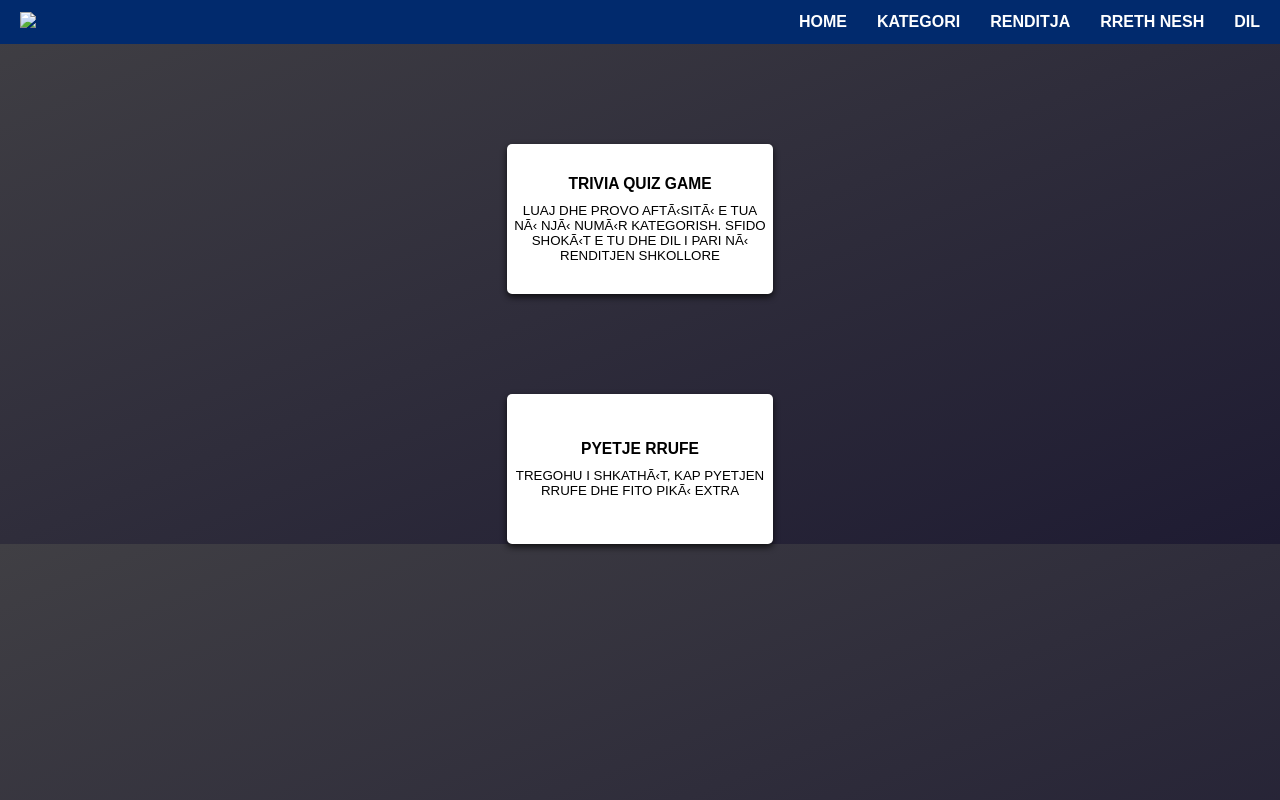
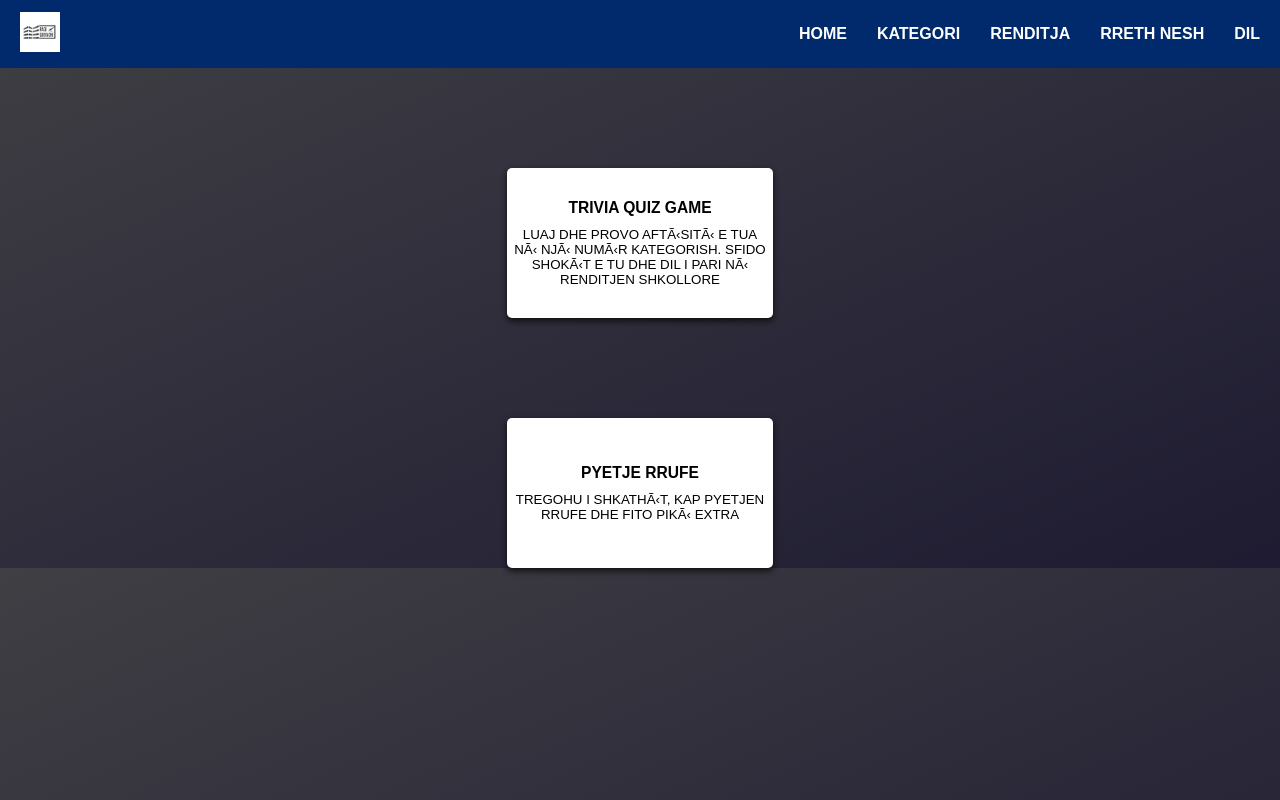
Before and after one commit to userr222/triviatrial01, a plain HTML site: page home.html in a window 1280 px wide. Drawn offline with Linux system fonts and the light colour scheme.

Commit message:
home.html

```diff
--- a/home.html
+++ b/home.html
@@ -12,7 +12,7 @@
         <header>
             <nav>
                 <ul class="navbar">
-                    <li class="logo"><a href="home.html"><img src="imgs/__5064081.jpg"></a></li>
+                    <li class="logo"><a href="home.html"><img src="__5064081.jpg"></a></li>
                     <input type="checkbox" id="check">
                     <span class="menu">
                         <li><a href="home.html">HOME</a></li>
```
